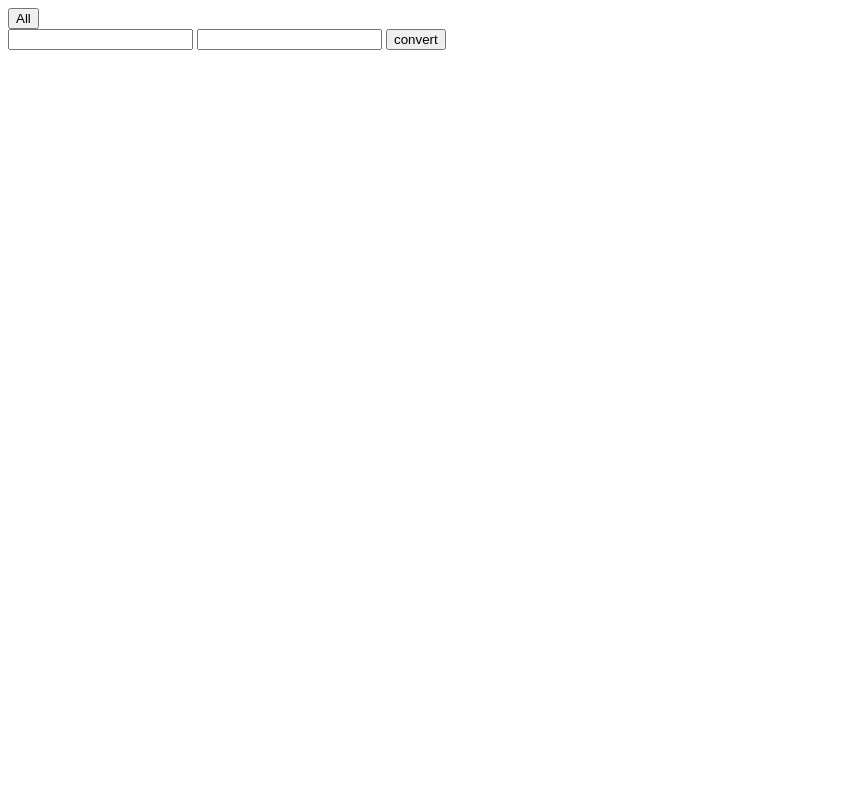
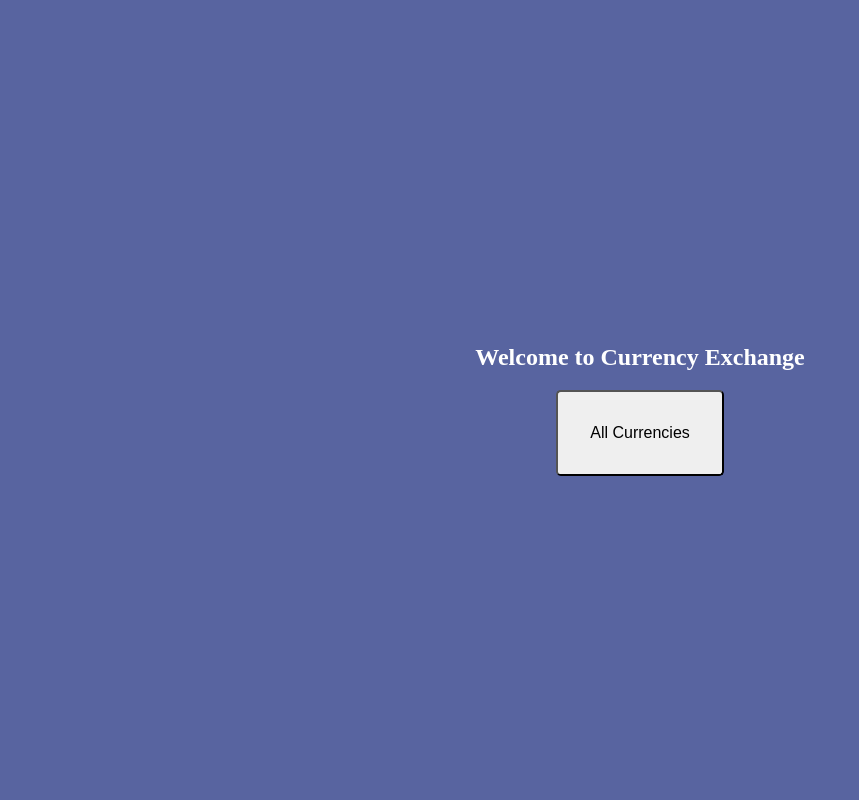
Before and after one commit to setare-sabouri/Currency-Api, a plain HTML site: page index.html in a window 1280 px wide. Shown: the top 800 px of the page, without its empty margins (0-859 px from the left). Drawn offline with Linux system fonts and the light colour scheme.

Commit message:
styles of screen

```diff
--- a/index.html
+++ b/index.html
@@ -8,21 +8,22 @@
     <title>Document</title>
   </head>
   <body>
-    <header></header>
-    <main>
-      <section>
-        <button id="symbols-btn">All</button>
+    <section class="screen">
+      <h1>Welcome to Currency Exchange</h1>
+      <button id="symbols-btn">All Currencies</button>
+    </section>
+
+    <section class="screen">
       <div class="all-currencies"></div>
-      </section>
-      <section>
       <form id="convert-Form">
         <input type="text" name="from" />
         <input type="text" name="to" />
-          <button id="convert-btn" type="submit">convert</button>
+        <button class="convert-btn" type="submit">convert</button>
       </form>
+    </section>
+    <!-- <section class="screen">
       <ul id="watch-list"></ul>
-      </section>
-    </main>
+    </section> -->
     <script src="script.js"></script>
   </body>
 </html>
--- a/script.js
+++ b/script.js
@@ -1,6 +1,7 @@
 "use strict";
+const screens = document.querySelectorAll('.screen');
 const symbolsBtn = document.querySelector("#symbols-btn");
-const convertBtn = document.querySelector("#convert-btn");
+const convertBtn = document.querySelector(".convert-btn");
 const allCurrencies = document.querySelector(".all-currencies");
 const cForm = document.querySelector("#convert-Form");
 const watchList = document.querySelector("#watch-list");
@@ -37,7 +38,9 @@ function displaySymbols(symbols) {
     allCurrencies.appendChild(btn);
   }
 }
+
 symbolsBtn.addEventListener('click', function () {
+  screens[0].classList.add('up');
   getCurrency(1);
 });
 convertBtn.addEventListener('click', function () {
@@ -47,3 +50,5 @@ convertBtn.addEventListener('click', function () {
   console.log(from + to);
   getCurrency(2, from, to, 1);
 })
+
+console.log(screens.length);
--- a/styles.css
+++ b/styles.css
@@ -1,4 +1,37 @@
 /* add defaults  */
+* {
+  box-sizing: border-box;
+}
+body {
+  background-color: #5864a0;
+  color: #fff;
+  /* font-family: */
+  height: 100vh;
+  overflow: hidden;
+  margin: 0;
+  text-align: center;
+}
 .all-currencies {
   background-color: pink;
 }
+
+.screen {
+  display: flex;
+  flex-direction: column;
+  align-items: center;
+  justify-content: center;
+  height: 100vh;
+  width: 100vw;
+  transition: margin 0.5s ease-out;
+}
+.screen.up {
+  margin-top: -100vh;
+}
+button {
+  padding: 2rem;
+  font-size: 1rem;
+  border-radius: 0.3rem;
+}
+input {
+  padding: 2rem;
+}
```
Lines whose indentation alone changed are shown as unchanged.
